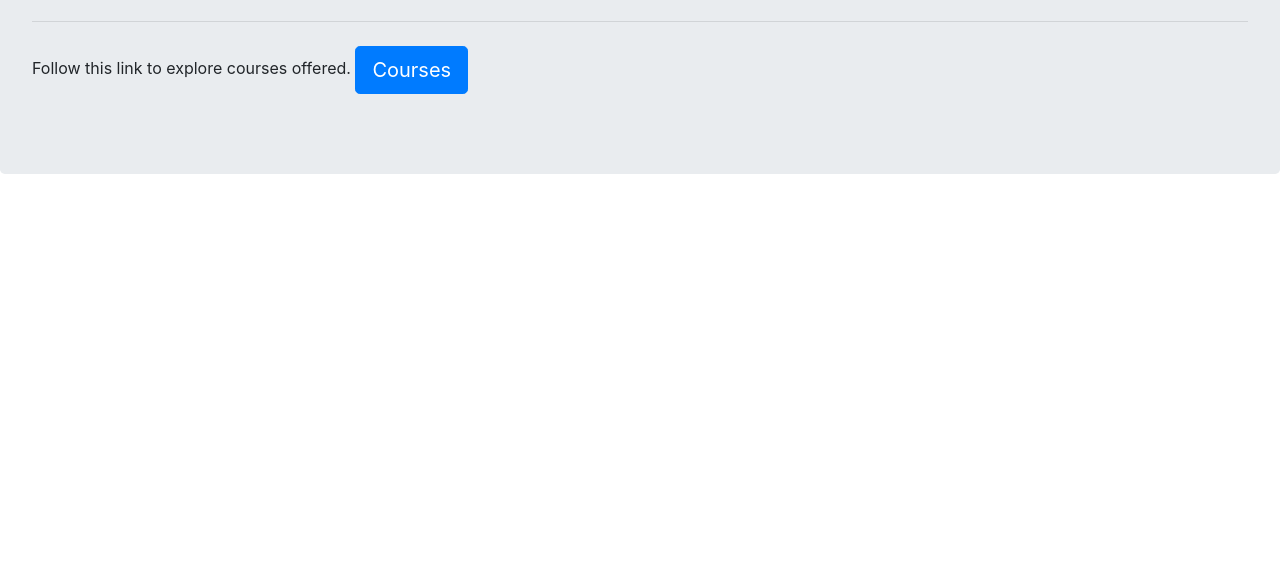
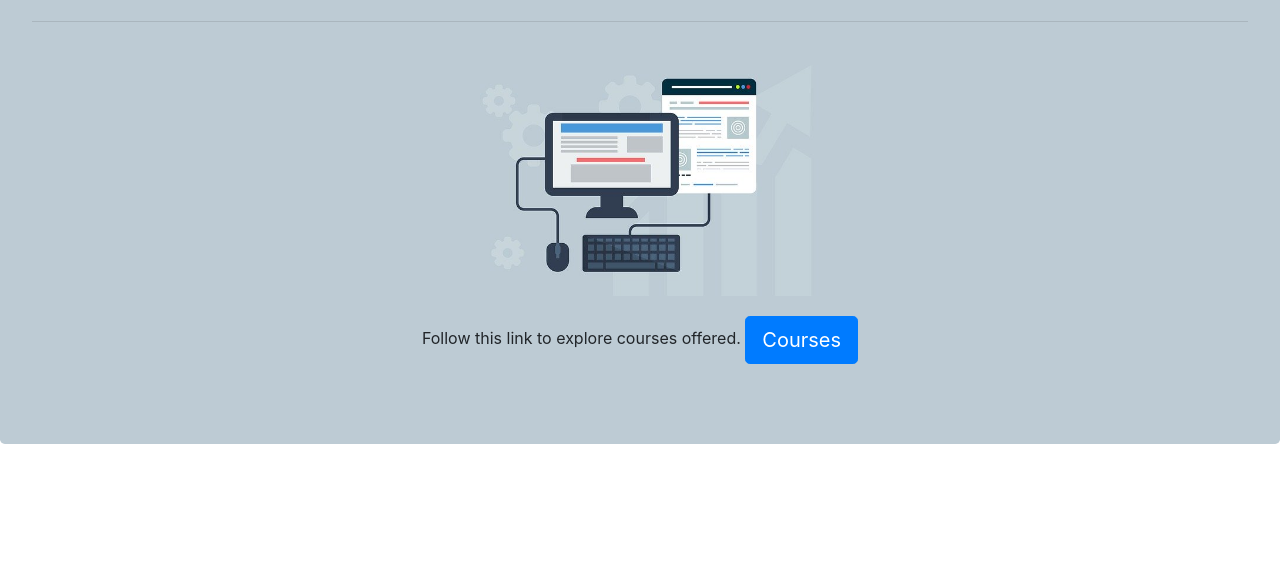
Before and after one commit to shriramcs/sample-rest-api, a website: page index.html in a window 1280 px wide. Shown: the part 228-800 px from the top of the page. Drawn offline with nearby package versions, Linux system fonts and the light colour scheme.

Commit message:
added landing page image

```diff
--- a/index.html
+++ b/index.html
@@ -36,11 +36,12 @@
             </form> -->
         </div>
     </nav>
-    <div class="jumbotron">
+    <div class="jumbotron" style="text-align: center; background: #bdcbd4;">
         <h1 class="display-4">Hello, Learner!</h1>
         <p class="lead">Are you thinking of where to start web development ? we have you covered.</p>
         <hr class="my-4">
-        <p>Follow this link to explore courses offered. <a class="btn btn-primary btn-lg" href="/courses" role="button">Courses</a></p>
+        <img src="/images/webdesign-3411373_640.jpg" alt="design" style="width: auto; height: 250px;;">
+        <p style="margin-top:20px;">Follow this link to explore courses offered. <a class="btn btn-primary btn-lg" href="/courses" role="button">Courses</a></p>
     </div>
     <!-- <header class="header">
         <span class="brand-name">Full stack Web Development</span>
```
Also changed, not shown: images/webdesign-3411373_640.jpg (added).
